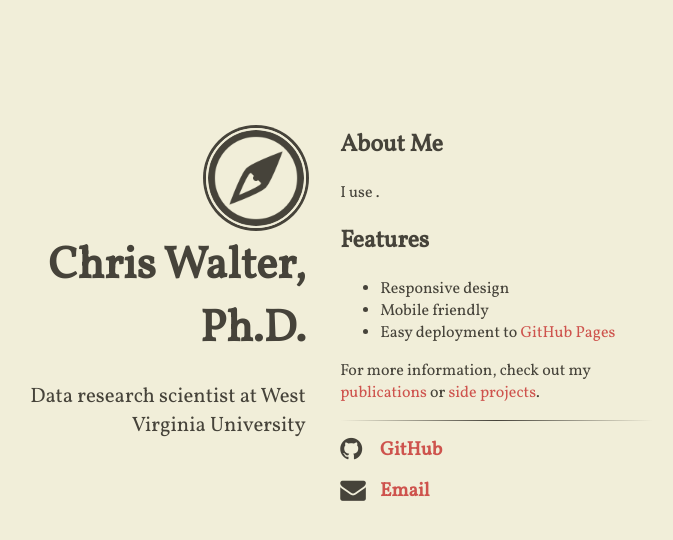
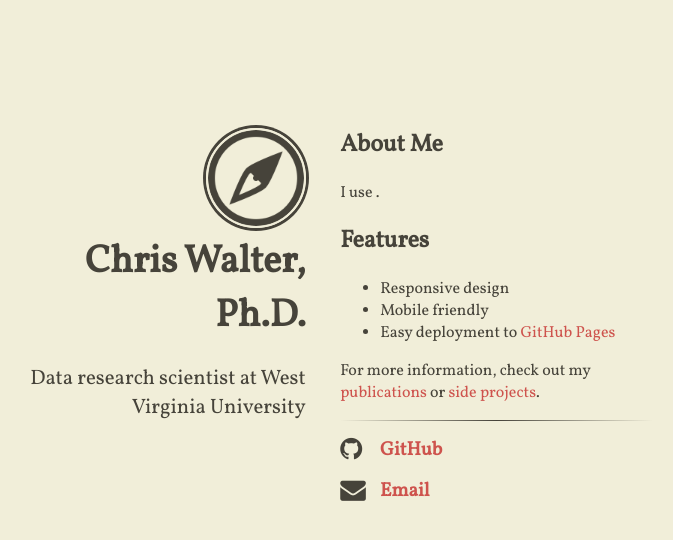
Before and after one commit to waltscience/waltscience.github.io, a Jekyll site: the page built from index.html, in a window 1280 px wide. Shown: the top 540 px of the page, without its empty margins (327-1000 px from the left). Built offline with Jekyll 4.4.1, drawn with Linux system fonts in a browser that asks for light colours; nearby versions of some CDN libraries.

Commit message:
Update main.scss

```diff
--- a/assets/main.scss
+++ b/assets/main.scss
@@ -72,7 +72,7 @@ since it must be aligned with the content */
 
 /*** author ***/
 .author-container h1 {
-	font-size: 2.8em;
+	font-size: 2.4em;
 	margin-top: 0;
 	margin-bottom: 0;
 	text-align: center;
```
